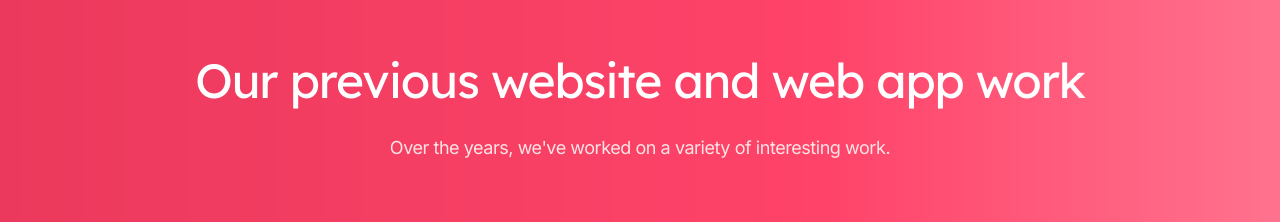
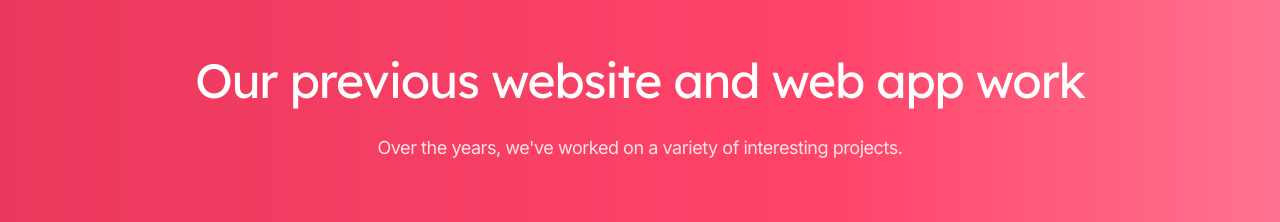
Before and after one commit to Oakyden/kimchi-website, a Next.js app: page / in a window 1280 px wide. Shown: the part 1020-1242 px from the top of the page. Built offline with nearby package versions, Linux system fonts and the light colour scheme.

Commit message:
Amended repetitive sentence in the portfolio section.

```diff
--- a/src/components/Portfolio.jsx
+++ b/src/components/Portfolio.jsx
@@ -87,7 +87,7 @@ export function PrimaryFeatures() {
             Our previous website and web app work
           </h2>
           <p className="mt-6 text-lg tracking-tight text-rose-100">
-            {`Over the years, we've worked on a variety of interesting work.`}
+            {`Over the years, we've worked on a variety of interesting projects.`}
           </p>
         </div>
         <Tab.Group
```
